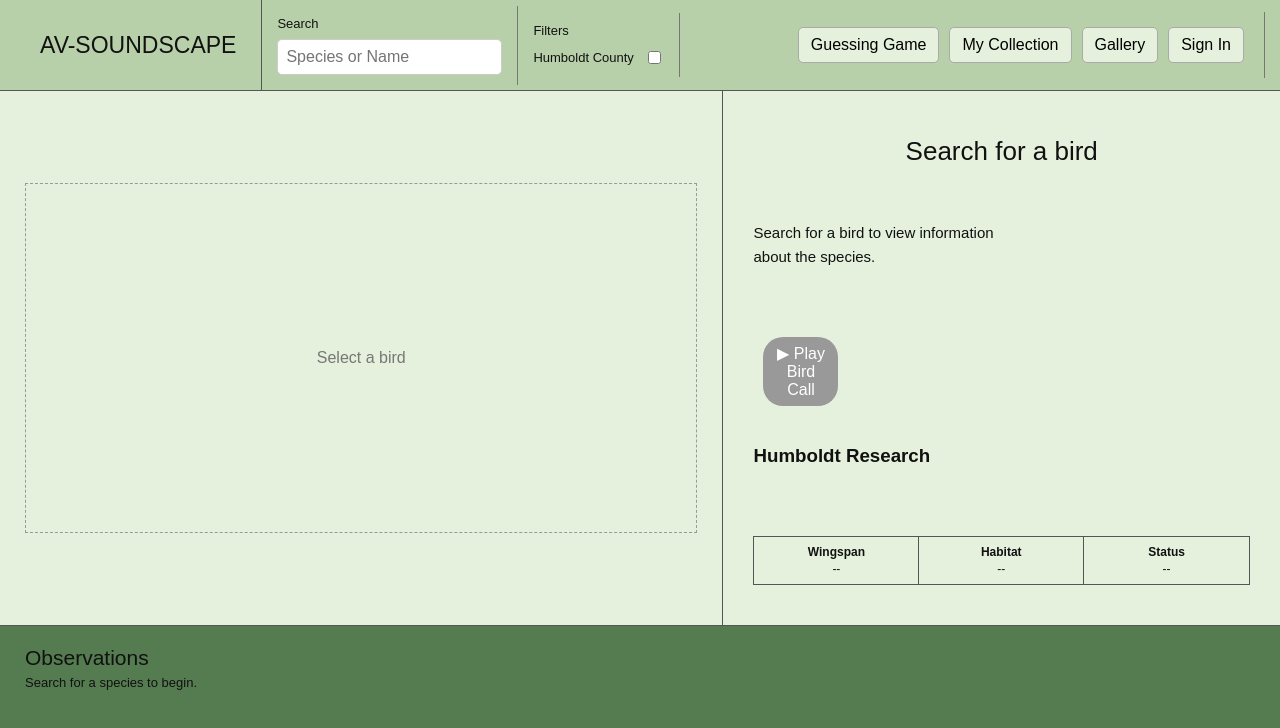
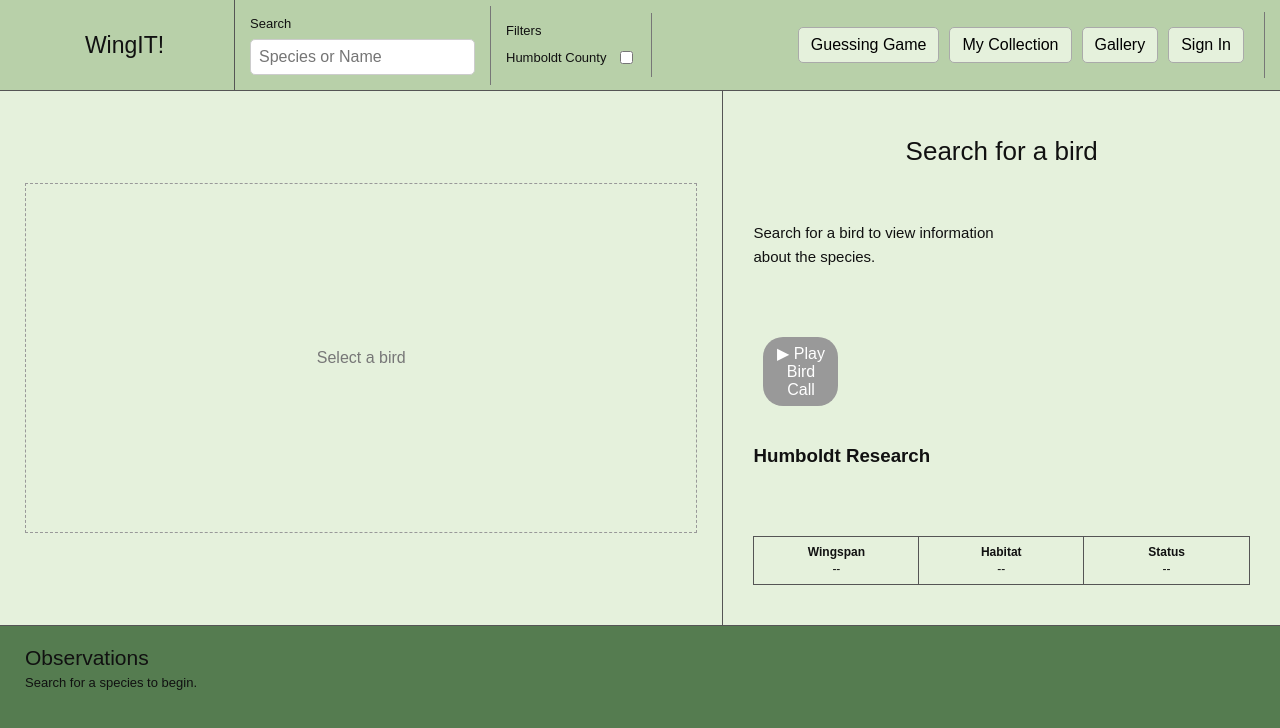
Before and after one commit to BudLou/Open-Science-Research-AV-Soundscape, a plain HTML site: page birdSummary.html in a window 1280 px wide. Drawn offline with Linux system fonts and the light colour scheme; no server answers.

Commit message:
Change site title from 'AV-SOUNDSCAPE' to 'WingIT!'

```diff
--- a/birdSummary.html
+++ b/birdSummary.html
@@ -19,7 +19,7 @@
     <aside id="sidebar">
 
         <header id="site-title">
-            AV-SOUNDSCAPE
+            WingIT!
         </header>
 
 
```
